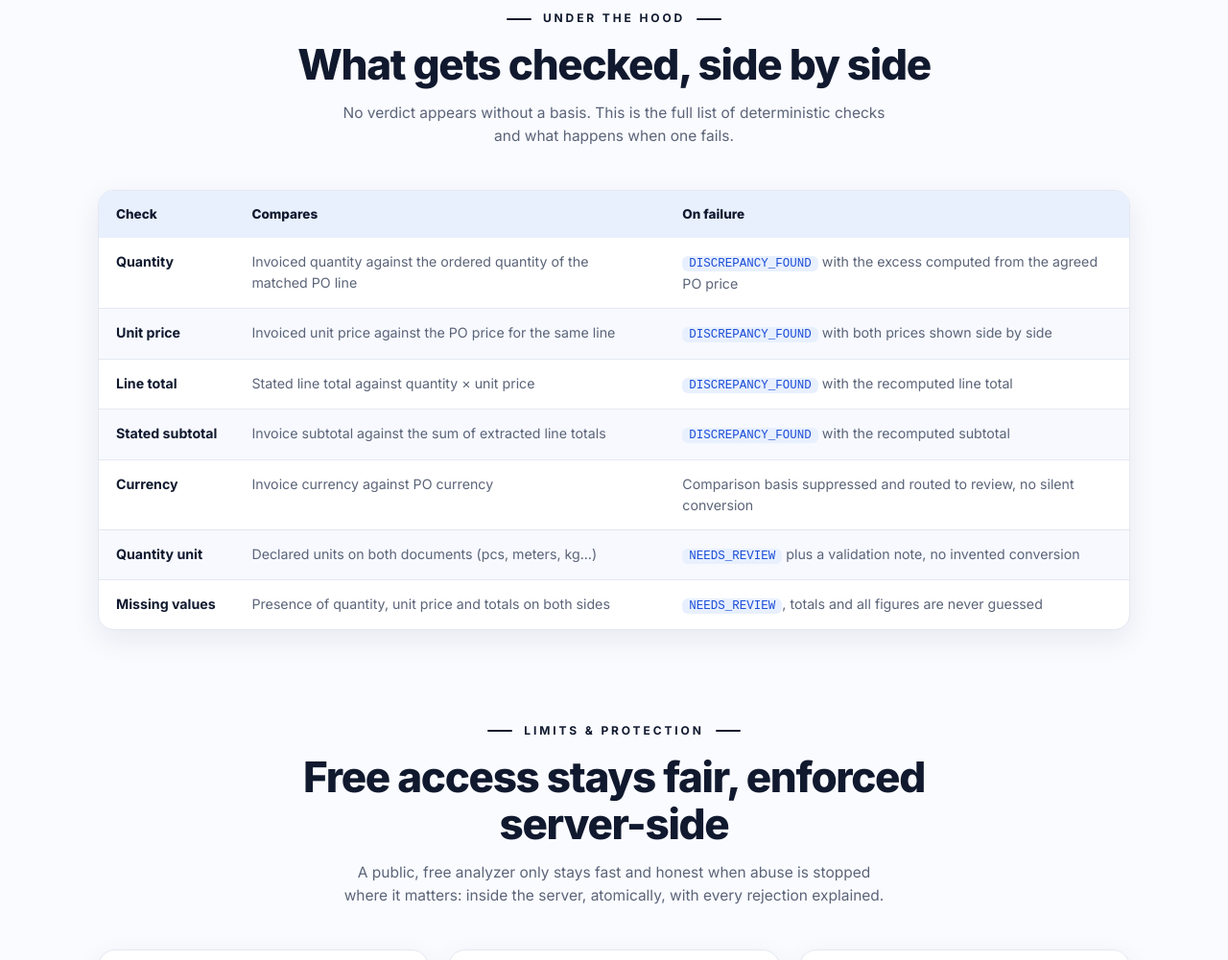
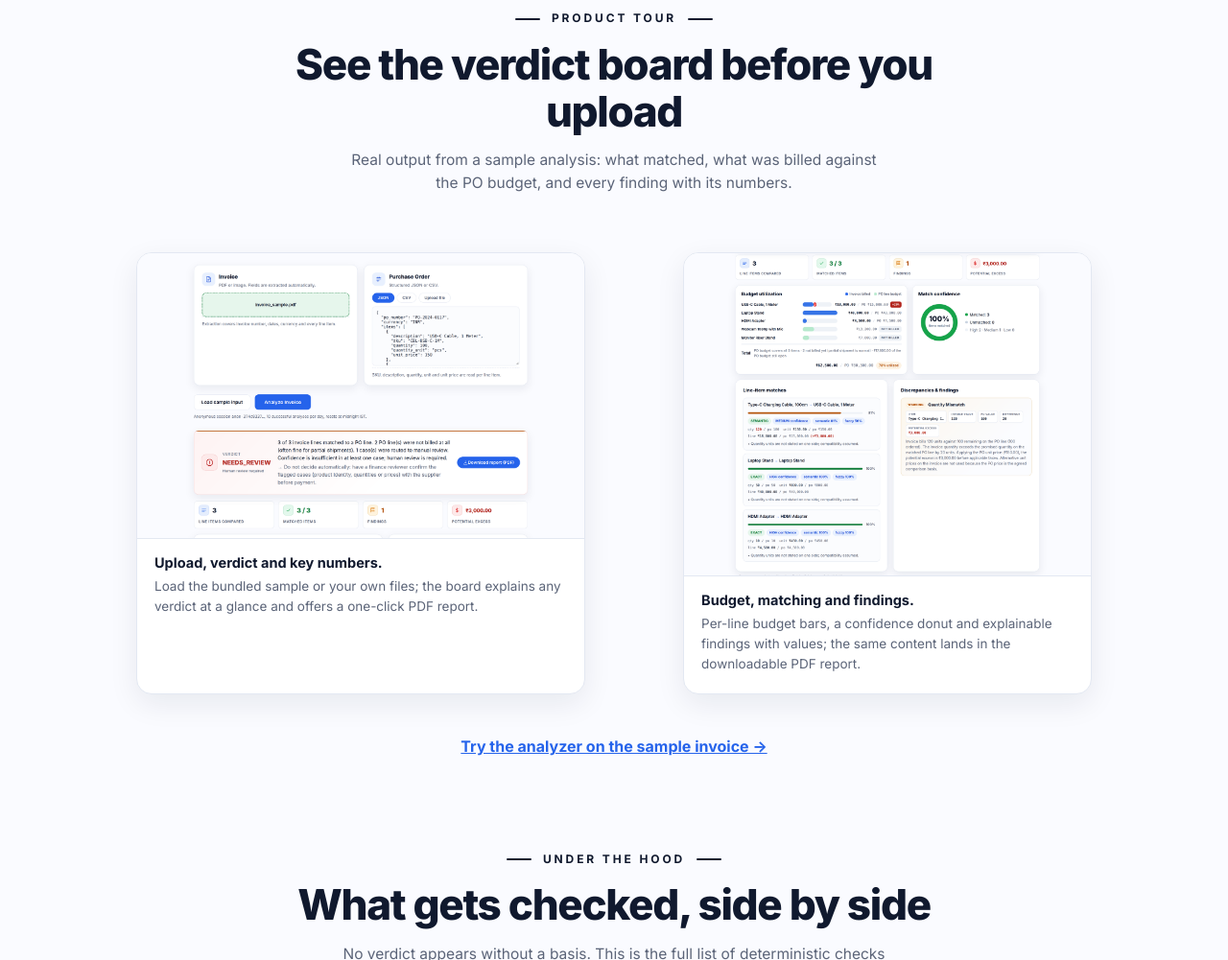
Before and after one commit to Kaushalendra-Marcus/InvoiceGuard-AI, a website: page frontend/index.html in a window 1280 px wide. Shown: the part 2500-3501 px from the top of the page at 96% size. Drawn offline with Linux system fonts and the light colour scheme; no server answers.

Commit message:
landing + README: product tour with real analyzer screenshots
Added a Product tour section to the landing page (after How it works) showing two genuine analyzer captures from the sample run: upload plus verdict board with the KPI strip, and the budget utilization, confidence, matches and findings cards, each framed as a card with a caption and a CTA to the analyzer. README gained a What the analyzer looks like section with the same images and cleaned up stray em dashes that had crept back in.

```diff
--- a/frontend/index.html
+++ b/frontend/index.html
@@ -204,6 +204,31 @@
           <p class="muted">Quantities, unit prices and totals are recomputed. You get <code>MATCHED</code>, <code>DISCREPANCY_FOUND</code> or <code>NEEDS_REVIEW</code>, with the numbers.</p>
         </li>
       </ol>
+    </section>
+
+    <section class="section-block" id="tour">
+      <div class="section-head" data-reveal>
+        <span class="kicker">Product tour</span>
+        <h2>See the verdict board before you upload</h2>
+        <p>Real output from a sample analysis: what matched, what was billed against the PO budget, and every finding with its numbers.</p>
+      </div>
+      <div class="tour-grid" data-reveal-stagger>
+        <figure class="card tour-shot">
+          <img src="/assets/app_results_1.png" width="1440" height="915" alt="Invoice and Purchase Order upload cards above a NEEDS_REVIEW verdict panel and a KPI strip with lines compared, matched items, findings and potential excess" loading="lazy" />
+          <figcaption>
+            <strong>Upload, verdict and key numbers.</strong>
+            <span>Load the bundled sample or your own files; the board explains any verdict at a glance and offers a one-click PDF report.</span>
+          </figcaption>
+        </figure>
+        <figure class="card tour-shot">
+          <img src="/assets/app_results_2.png" width="1440" height="1140" alt="Budget utilization rows per PO line item with not-billed flags and a total budget strip, a match confidence donut, line item matches with similarity scores, and the discrepancies list" loading="lazy" />
+          <figcaption>
+            <strong>Budget, matching and findings.</strong>
+            <span>Per-line budget bars, a confidence donut and explainable findings with values; the same content lands in the downloadable PDF report.</span>
+          </figcaption>
+        </figure>
+      </div>
+      <p class="tour-link" data-reveal><a href="/app.html">Try the analyzer on the sample invoice &rarr;</a></p>
     </section>
 
     <section class="section-block" id="checks">
--- a/frontend/style.css
+++ b/frontend/style.css
@@ -295,6 +295,16 @@ section[id] { scroll-margin-top: 84px; }
 
 /* three-step pipeline */
 .steps { list-style: none; margin: 0; padding: 0; display: grid; grid-template-columns: repeat(3, 1fr); gap: 20px; }
+
+/* product tour: real screenshots in card frames */
+.tour-grid { display: grid; grid-template-columns: 1.04fr 0.96fr; gap: 22px; }
+.tour-shot { padding: 0; overflow: hidden; }
+.tour-shot img { display: block; width: 100%; height: auto; border-bottom: 1px solid var(--line); }
+.tour-shot figcaption { padding: 14px 18px 20px; display: grid; gap: 3px; font-size: 13.5px; color: var(--muted); }
+.tour-shot figcaption strong { color: var(--ink); font-size: 14.5px; }
+.tour-link { margin: 26px 0 0; text-align: center; }
+.tour-link a { font-weight: 700; color: var(--blue); }
+.tour-link a:hover { text-decoration: underline; }
 .step { position: relative; padding: 24px 22px; }
 .step-chip {
   display: inline-flex; align-items: center; justify-content: center;
@@ -544,7 +554,7 @@ section[id] { scroll-margin-top: 84px; }
   .input-grid, .result-grid { grid-template-columns: 1fr; }
   .status-banner { flex-direction: column; gap: 8px; }
   .hero-art { order: -1; }
-  .fe-grid, .steps, .pricing-grid, .contact-grid, .agents-grid { grid-template-columns: 1fr; }
+  .fe-grid, .steps, .pricing-grid, .contact-grid, .agents-grid, .tour-grid { grid-template-columns: 1fr; }
   .step:not(:last-child)::after { display: none; }
   .hero-stats { flex-wrap: wrap; gap: 18px; }
   .stat { padding-right: 18px; }
```
Also changed, not shown: README.md, assets/app_results_1.png (added), assets/app_results_2.png (added), frontend/assets/app_results_1.png (added), frontend/assets/app_results_2.png (added).
